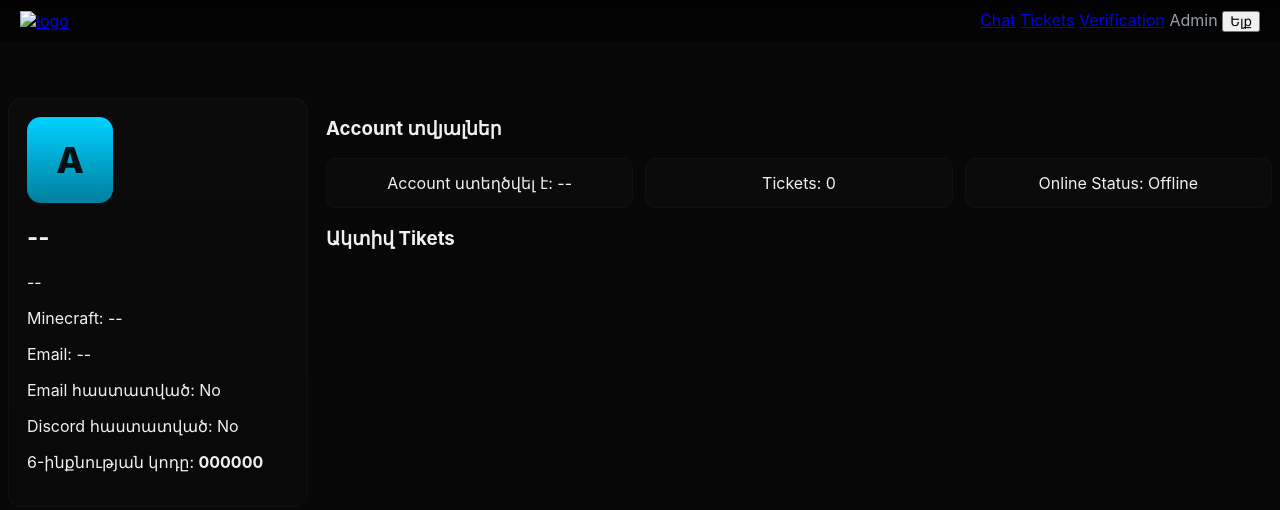
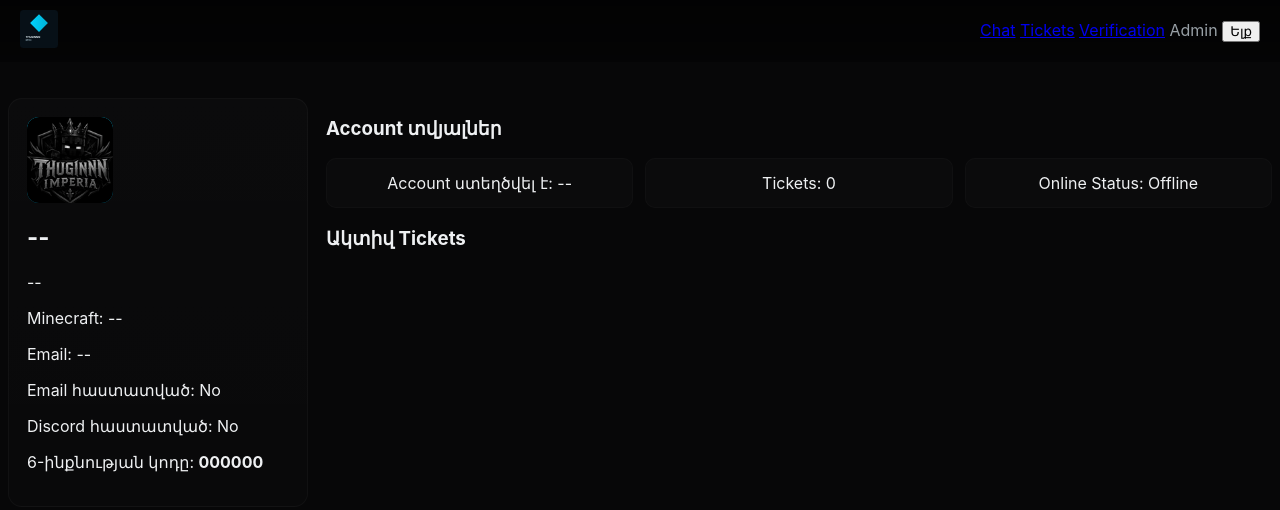
Before and after one commit to THUGINNN/INPERIA, a plain HTML site: page dashboard.html in a window 1280 px wide. Drawn offline with Linux system fonts and the light colour scheme; no server answers.

Commit message:
Update logo and correct 'Tikets' to 'Tickets'

```diff
--- a/dashboard.html
+++ b/dashboard.html
@@ -4,12 +4,13 @@
   <meta charset="utf-8" />
   <meta name="viewport" content="width=device-width,initial-scale=1" />
   <title>Dashboard — THUGINNN IMPERIA</title>
+  <link rel="icon" href="assets/favicon.png" />
   <link rel="stylesheet" href="css/dashboard.css" />
   <script defer src="js/dashboard.js"></script>
 </head>
 <body class="dark">
   <header class="dash-header">
-    <a class="brand" href="index.html"><img src="assets/logo.png" alt="logo" /></a>
+    <a class="brand" href="index.html"><img src="assets/logo.svg" alt="logo" style="height:38px"/></a>
     <nav>
       <a href="chat.html">Chat</a>
       <a href="tickets.html">Tickets</a>
@@ -21,7 +22,7 @@
 
   <main class="dashboard container">
     <aside class="profile-card">
-      <div class="avatar" id="avatar">A</div>
+      <img src="assets/avatar-defualt.png" alt="avatar" class="avatar" style="width:86px;height:86px;border-radius:12px;object-fit:cover"/>
       <h2 id="displayName">--</h2>
       <p id="realName">--</p>
       <p class="muted">Minecraft: <span id="minecraftName">--</span></p>
@@ -39,7 +40,7 @@
         <div class="card">Online Status: <span id="onlineStatus">Offline</span></div>
       </div>
 
-      <h3>Ակտիվ Tikets</h3>
+      <h3>Ակտիվ Tickets</h3>
       <div id="ticketsList" class="list"></div>
     </section>
   </main>
```
